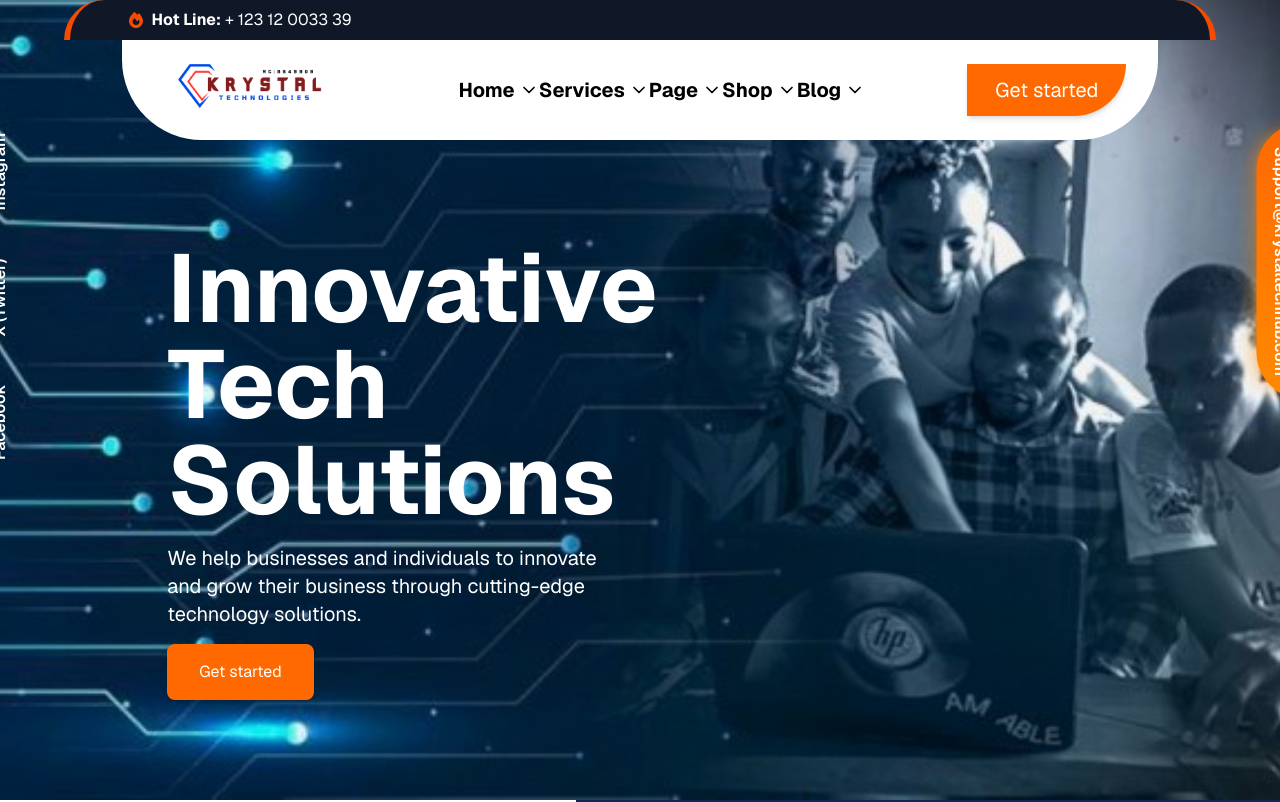
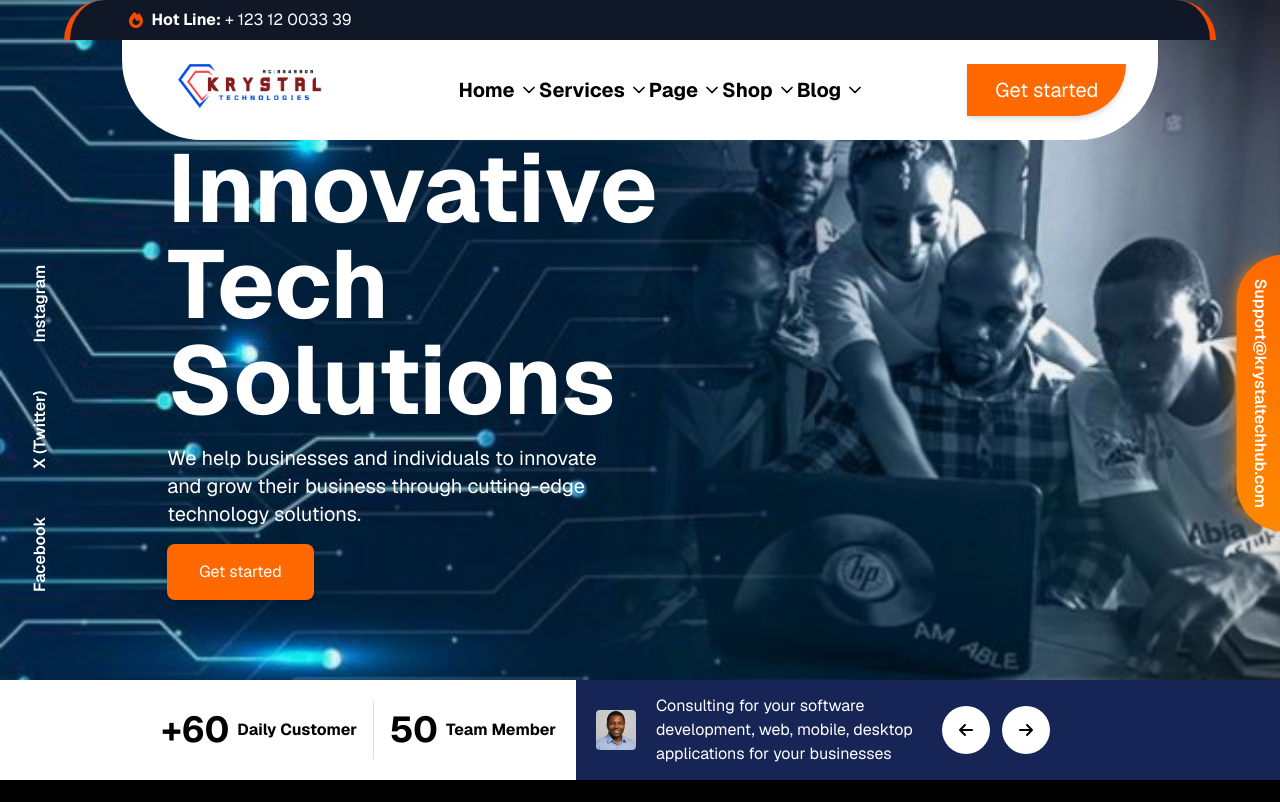
Before and after one commit to NjokuChris/krystaltech_website, a Next.js app: page / in a window 1280 px wide. Shown: the top 802 px of the page. Built offline with nearby package versions, Linux system fonts and the light colour scheme.

Commit message:
fixes on hero

```diff
--- a/src/_components/Hero.tsx
+++ b/src/_components/Hero.tsx
@@ -7,7 +7,7 @@ const Hero = () => {
   return (
     <>
       <section
-        className="relative h-screen w-full flex flex-col justify-start items-center overflow-x-hidden bg-cover bg-top bg-no-repeat"
+        className="relative pb-20 h-fit w-full flex flex-col justify-start items-center overflow-x-hidden bg-cover bg-top bg-no-repeat"
         style={{
           backgroundImage: "url('/hero-image.jpg')",
         }}
@@ -32,10 +32,10 @@ const Hero = () => {
         </div>
 
         {/* Overlay with social links and email */}
-        <div className="absolute top-0 left-0 h-screen w-full flex justify-between items-center pointer-events-none">
+        <div className="absolute top-0 left-0 h-fit w-full mt-[50vh] -px-4 flex justify-between items-center pointer-events-none">
           {/* Left Social Links */}
           <div className="hidden md:flex flex-col gap-6 text-white mt-40 font-semibold pointer-events-auto">
-            <div className="px-5 py-3 rounded-t-full transform -rotate-90 origin-left">
+            <div className="px-5 py-10 mx-10 rounded-t-full transform -rotate-90 origin-left">
               <div className="flex gap-12 text-md">
                 <Link
                   href="https://facebook.com"
@@ -66,7 +66,7 @@ const Hero = () => {
           </div>
 
           {/* Right Support Mail */}
-          <div className="hidden md:flex justify-end pointer-events-auto">
+          <div className="hidden md:flex mx-5 justify-end pointer-events-auto">
             <Link
               href="mailto:support@krystaltechhub.com"
               className="bg-gradient-to-r from-orange-500 to-orange-400 text-white font-semibold px-6 py-3 rounded-b-full transform rotate-90 origin-right shadow-lg shadow-orange-400/30 hover:shadow-orange-400/50 transition-all"
```
